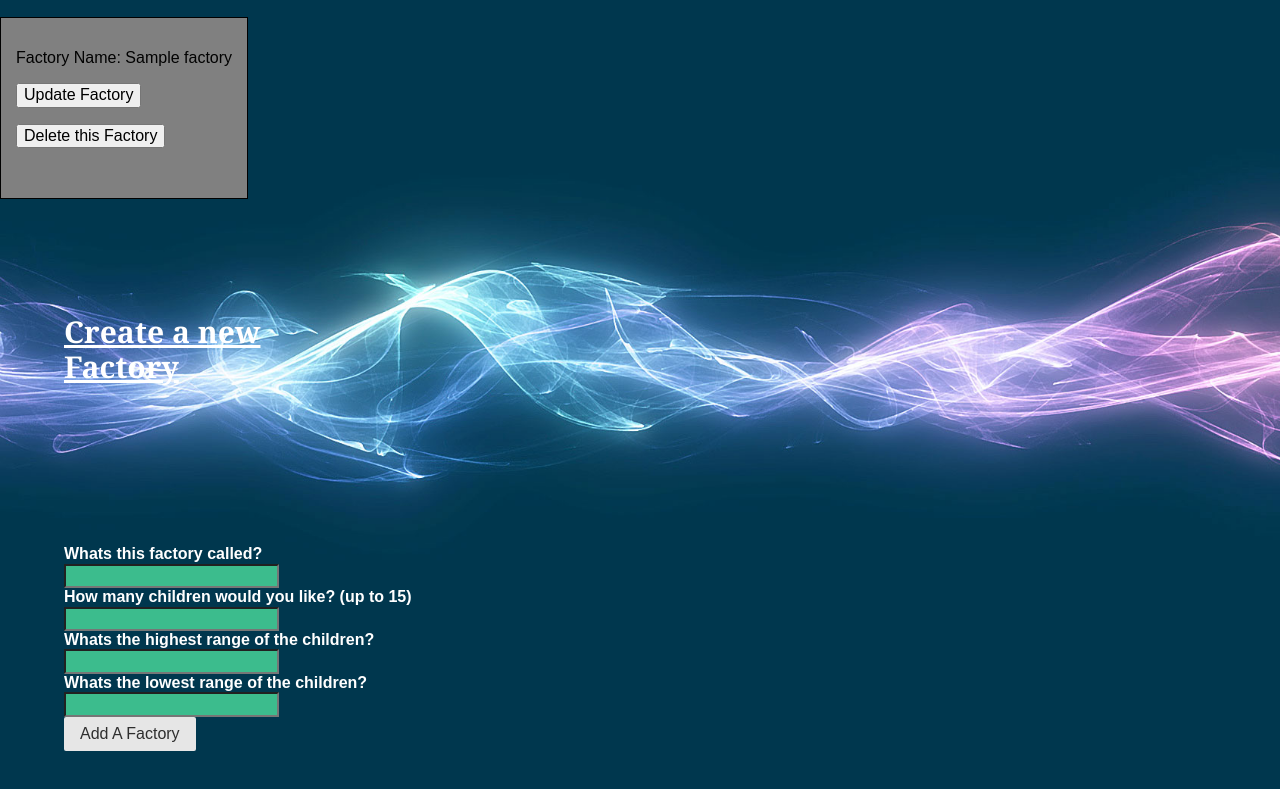
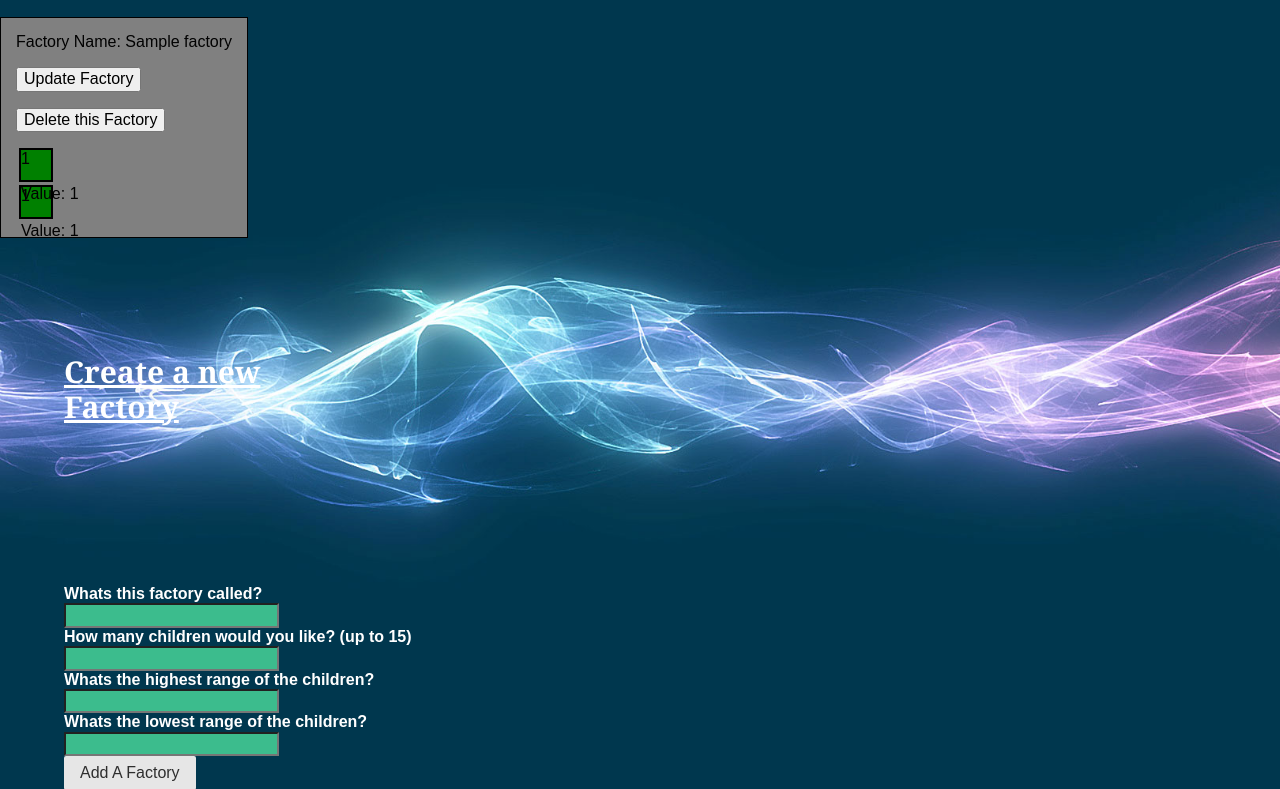
Before and after one commit to jwin4740/seanChallenge, a Node server app: page / in a window 1280 px wide. Shown: the part 94-883 px from the top of the page. Before the commit the page ends 845 px from the top, so only its background shows below. Run offline with Node 20, Linux system fonts and the light colour scheme; tables that the repository leaves empty hold one stand-in row (values such as "Sample post"); some libraries are stand-ins or nearby versions.

Commit message:
messy but working

```diff
--- a/public/css/style.css
+++ b/public/css/style.css
@@ -17,7 +17,6 @@ body {
   transform: translate(-43%, -35%);
   box-sizing: border-box;
   padding: 70px 30px;
-
 }
 
 .factories {
@@ -29,33 +28,32 @@ body {
   /* left: calc(50% - 50px); */
 }
 
-
 h1 {
   margin: 0;
   padding: 5px 0 20px;
   text-align: center;
   font-size: 26px;
-    color:white;
+  color: white;
   font-weight: bolder;
 }
+
 h2 {
   font-size: 20px;
   text-decoration: underline;
   color: white;
 }
 
-    .loginbox input[type="text"]
-    {
+.loginbox input[type="text"] {
   border: none;
   border-bottom: 1px solid #fff;
   background: transparent;
   outline: none;
   height: 40px;
-        color:black;
+  color: black;
   font-size: 16px;
 }
-     .loginbox input[type="submit"]
-     {
+
+.loginbox input[type="submit"] {
   border: none;
   outline: none;
   height: 40px;
@@ -65,7 +63,6 @@ h1 {
   border-radius: 20px;
 }
 
-
 #addFactory {
   border: none;
   background: transparent;
@@ -73,6 +70,7 @@ h1 {
   font-weight: bold;
   padding: 5%;
 }
+
 #addFactory h3 {
   font-family: Cambria, Cochin, Georgia, Times, "Times New Roman", serif;
   font-size: 30px;
@@ -91,20 +89,19 @@ h1 {
   color: rgb(2, 2, 2);
 }
 
-      h3
-      {
+h3 {
   width: 200px;
   height: 200px;
+}
 
-      }
-      #dynamicFactories > *{
+#dynamicFactories>* {
   display: inline-block;
   border-style: solid;
   border-width: 2px;
   border-color: #fff;
   /* width: 200px; */
   background: grey;
-        padding:15px;
+  padding: 15px;
   white-space: nowrap;
   overflow: hidden;
   text-overflow: ellipsis;
@@ -112,5 +109,12 @@ h1 {
   max-width: auto;
   word-wrap: break-word;
   text-overflow: ellipsis;
+}
 
+.childNum{
+  height: 30px;
+  width: 30px;
+  margin: 3px;
+  border: solid 2px black;
+  background-color: green;
 }
--- a/public/js/tree.js
+++ b/public/js/tree.js
@@ -122,8 +122,8 @@ function getChildList(data) {
 
 
     for (var i = 0; i < data.length; i++) {
-        console.log("child");
-        $('#childList').append(
+
+        $('.childNum').append(
             `<div class ="children" data-id='${data[i].id}'>
             <p class='numValue'>Value: ${data[i].numValue} </p>
             </br>
@@ -139,85 +139,110 @@ function getFactoryList(data) {
     console.log(data);
     dataRes = data;
     console.log(dataRes);
+    data.forEach((val, n) => {
+        $('#dynamicFactories').append(createFactoryElement(data, n));
+    });
 
 
+    // for (var i = 0; i < data.length; i++) {
+    //     let generatedArr = [];
+    //     let numberOfChildren = data[i].numChildren;
+    //     let lowerBound = data[i].lowLim;
+    //     let upperBound = data[i].upLim;
 
-    for (var i = 0; i < data.length; i++) {
-        let generatedArr = [];
-        let numberOfChildren = data[i].numChildren;
-        let lowerBound = data[i].lowLim;
-        let upperBound = data[i].upLim;
-        console.log(numberOfChildren);
 
-        for (var j = 0; j < numberOfChildren; j++) {
-            generatedArr.push(randomNum(lowerBound, upperBound));
+    //     // for (var j = 0; j < numberOfChildren; j++) {
+    //     //     generatedArr.push(randomNum(lowerBound, upperBound));
 
-        }
-        console.log(generatedArr);
+    //     // }
+    //     // console.log(generatedArr);
 
 
 
 
-        $('#dynamicFactories').append(
-            `<div class ="madeFactory" data-id='${data[i].id}'>
-            <p class='facName'>Factory Name: ${data[i].facName} </p>
-            <p class='empty1'></p>
-            <p class='empty2'></p>
-            </br>
-            <div class='factoryChild'></div>
-            </div>
-        `);
-        generatedArr = [];
 
-    }
-    var updateButton = $("<button>");
-    updateButton.text("Update Factory");
-    updateButton.addClass(`changeAmt`)
-    $(".empty1").append(updateButton);
-    var deleteButton = $("<button>");
-    deleteButton.text("Delete this Factory");
-    deleteButton.addClass('deleteButton');
-    $('.empty2').append(deleteButton);
+    //     generatedArr = [];
+
+    // }
+
 
 
 }
 
-function populateChildren() {
+function createFactoryElement(data, n) {
+    let newDiv = $("<div>");
+    newDiv.addClass("madeFactory")
+    let newP1 = $("<p class='empty1'>");
+    let newP2 = $("<p class='empty2'>");
+    newDiv.addClass("madeFactory");
+    newDiv.attr("data-id", data[n].id);
+    newDiv.text(`Factory Name: ${data[n].facName}`);
+
+
+    let updateButton = $("<button>");
+    updateButton.text("Update Factory");
+    updateButton.addClass("changeAmt");
+    newP1.append(updateButton);
+    let deleteButton = $("<button>");
+    deleteButton.text("Delete this Factory");
+    deleteButton.addClass("deleteButton");
+    newP2.append(deleteButton);
+    newDiv.append(newP1).append(newP2);
+    newDiv.append(addChildrenNumbers(data, n))
+
+
+    return newDiv;
+}
+
+
+function addChildrenNumbers(data, n) {
+    let childContainer = $("<div class='childContainer'>");
+
+    let i = data[n].numChildren;
+    while (i > -1){
+        let childNum = $("<div class='childNum'>");
+        childNum.text(randomNum(data[n].lowLim, data[n].upLim));
+        childContainer.append(childNum);
+
+
+        i--;
+    }
+    return childContainer;
+
 
 }
 
-
 function randomNum(lowerLim, upperLim) {
 
-    return Math.floor(Math.random() * (lowerLim - upperLim)) + lowerLim;
+    return Math.floor(Math.random() * (upperLim - lowerLim)) + lowerLim;
 }
 
 
 // wouldn't recommend validating this way
-function validateForm() {
-    var numChildren = document.forms["newFactory"]["numChildren"].value;
-    var upLim = document.forms["newFactory"]["upLim"].value;
-    var lowLim = document.forms["newFactory"]["lowLim"].value;
-    var stuff = $(".text").val();
-    var reg = new RegExp('^[a-zA-Z0-9_]*$');
-    if (numChildren == "" || isNaN(numChildren || numChildren > 15)) {
-        $("#numChildrenLabel").append("<br>Must be filled out and must be a number less than 15")
-        return false;
-    }
-    if (upLim == "" || upLim < lowLim) {
-        $("#upLimLabel").append("<br>Must be a number");
-        return false;
-    }
+// function validateForm() {
+//     var numChildren = document.forms["newFactory"]["numChildren"].value;
+//     var upLim = document.forms["newFactory"]["upLim"].value;
+//     var lowLim = document.forms["newFactory"]["lowLim"].value;
+//     var stuff = $(".text").val();
+//     var reg = new RegExp('^[a-zA-Z0-9_]*$');
+//     if (numChildren == "" || isNaN(numChildren || numChildren > 15)) {
+//         $("#numChildrenLabel").append("<br>Must be filled out and must be a number less than 15")
+//         return false;
+//     }
+//     if (upLim == "" || upLim < lowLim) {
+//         $("#upLimLabel").append("<br>Must be a number");
+//         return false;
+//     }
 
-    if (lowLim == "" && lowLim > upLim) {
-        $("#lowLimLabel").append("<br>Must be a number");
-        return false;
-    }
+//     if (lowLim == "" && lowLim > upLim) {
+//         $("#lowLimLabel").append("<br>Must be a number");
+//         return false;
+//     }
 
-    if (reg.test(stuff)) {
-        $("#newFactory").prepend("Must not contain any special characters <br>")
-        return false;
-    }
+//     if (reg.test(stuff)) {
+//         $("#newFactory").prepend("Must not contain any special characters <br>")
+//         return false;
+//     }
 
 
-}
+// }
```
Lines whose indentation alone changed are shown as unchanged.
